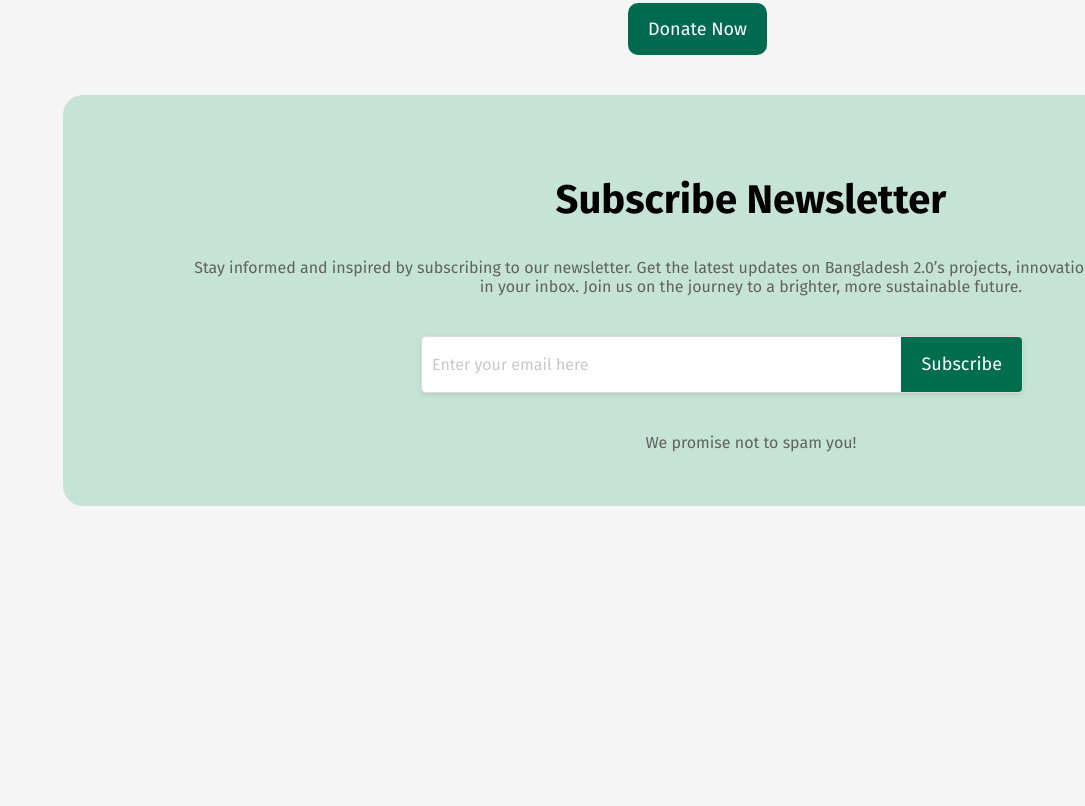
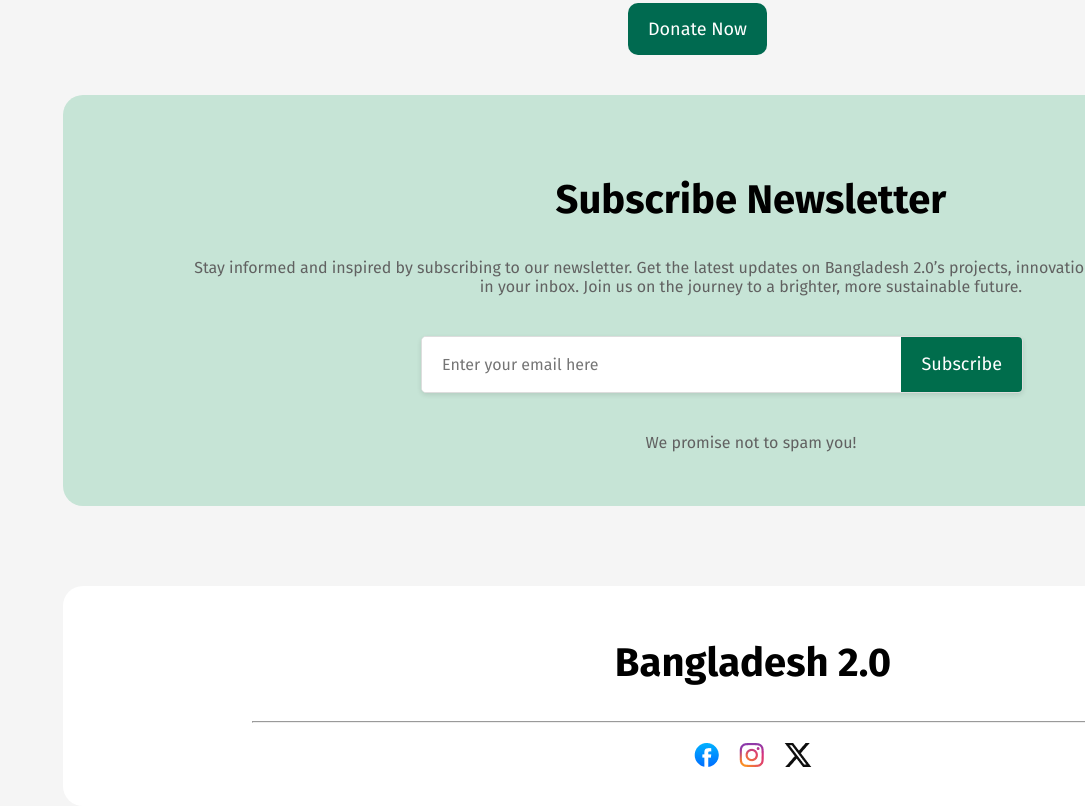
Before and after one commit to nafisa729/bangladesh-2.0, a plain HTML site: page index.html in a window 1280 px wide. Shown: the part 4946-5752 px from the top of the page, without its empty margins (195-1280 px from the left). Before the commit the page ends 5452 px from the top, so only its background shows below. Drawn offline with Linux system fonts and the light colour scheme.

Commit message:
added footer

```diff
--- a/index.html
+++ b/index.html
@@ -177,13 +177,17 @@
                       </form>
                     <p class="donate-desc">We promise not to spam you!</p>
                 </section>
+                <footer>
+                    <h2 class="footer-title">Bangladesh 2.0</h2>
+                    <hr>
+                    <div class="icon">
+                        <img src="assets/facebook.png" alt="">
+                        <img src="assets/instagram.png" alt="">
+                        <img src="assets/x.png" alt="">
+                    </div>
+                </footer>
             </section>
-
-
-    </main>
-    <footer>
-
-    </footer>
+        </main>
 
 
 </body>
--- a/styles/style.css
+++ b/styles/style.css
@@ -23,6 +23,15 @@ nav{
     font-size: 18px;
     border-radius: 10px;
     color: rgb(48, 141, 105);
+    padding: 10px 20px;
+}
+.bns:hover{
+    border-style: solid;
+    border-color: rgb(48, 141, 105);
+    background-color: rgb(48, 141, 105);
+    font-size: 18px;
+    border-radius: 10px;
+    color: rgb(255, 255, 255);
     padding: 10px 20px;
 }
 .banner{
@@ -55,6 +64,15 @@ nav{
 .btn{
     border-style: none;
     background-color: #006A50;
+    font-size: 18px;
+    font-weight: "semi bold";
+    border-radius: 10px;
+    color: rgb(255, 255, 255);
+    padding: 20px 20px;
+}
+.btn:hover{
+    border-style: none;
+    background-color: #044c38;
     font-size: 18px;
     font-weight: "semi bold";
     border-radius: 10px;
@@ -382,13 +400,12 @@ th {
 .email{
     flex: 1;
     padding: 10px;
+    padding-left: 20px;
     border: none;
     font-family: "Fira sans", serif;
     font-size: 16px;
     font-weight: 400px;
-    color: #b7b7b7;
-    opacity: 40%;
-
+    color: #000000;
 }
 .subscribe-btn{
     background-color: #006d4c;
@@ -403,3 +420,26 @@ th {
 .subscribe-btn:hover {
     background-color: #004c37;
 }
+footer{
+    width: 1380px;
+    height: 200px;
+    border-radius: 20px;
+    padding-top: 20px;
+    background-color: #FFFFFF;
+    margin-bottom: 20px;
+}
+.footer-title{
+    font-family: "Fira sans",serif;
+    font-size: 40px;
+    font-weight: 800px;
+    text-align: center;
+}
+hr{
+    width: 1000px;
+}
+.icon{
+    display: flex;
+    justify-content: center;
+    gap: 20px;
+    margin-top: 20px;
+}
```
